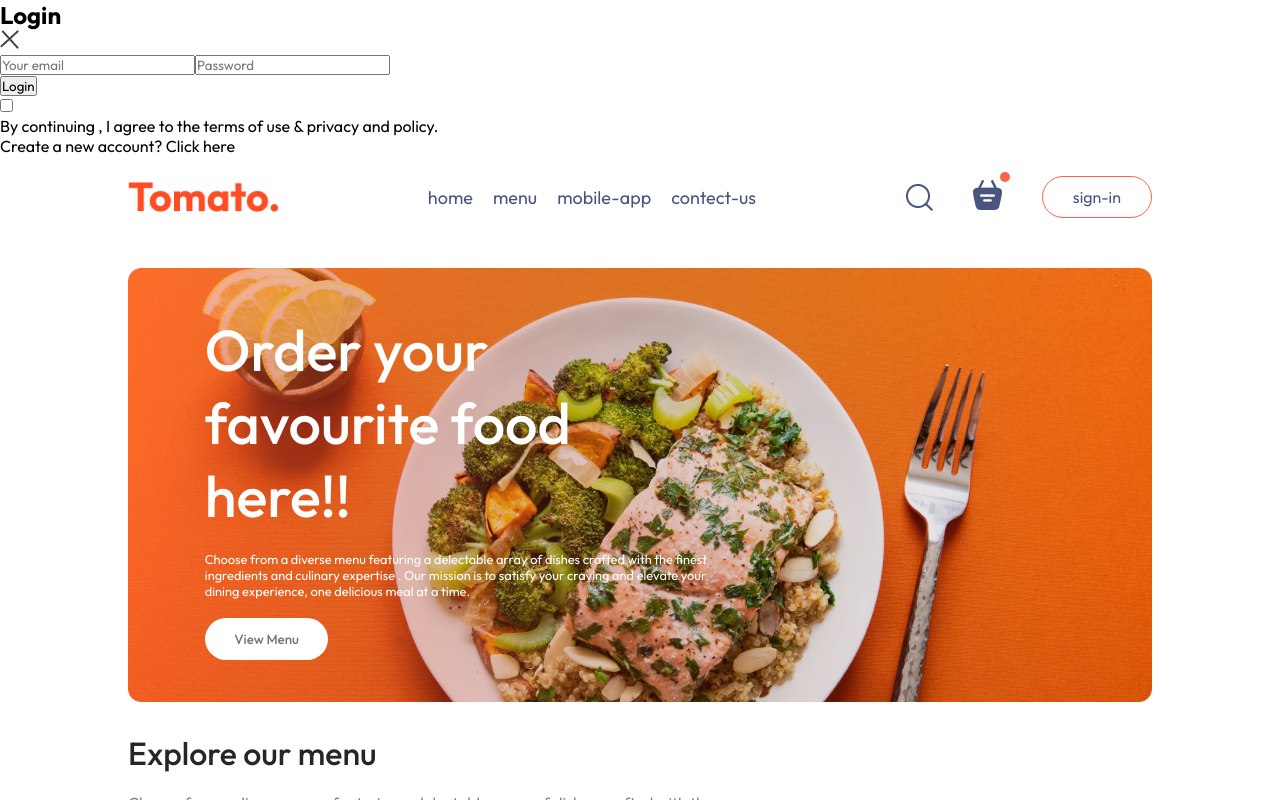
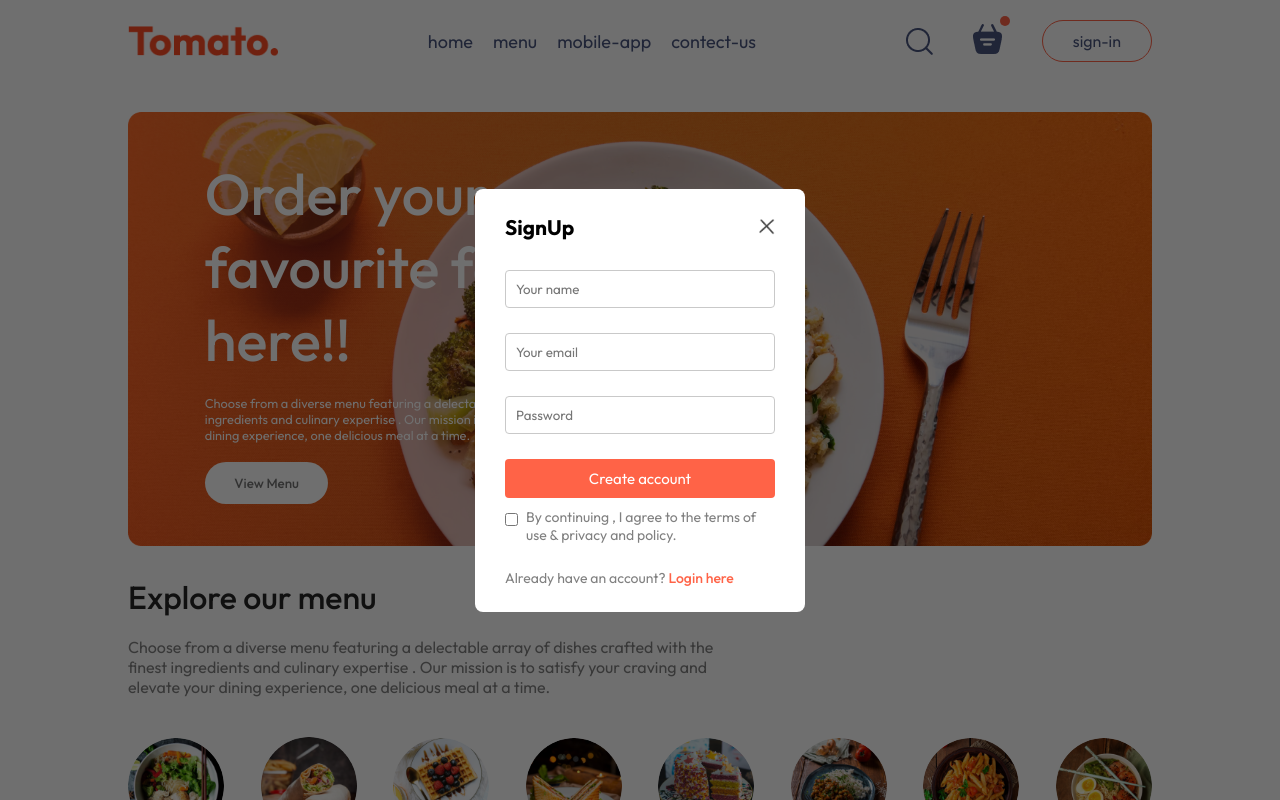
Before and after one commit to git-Sahitya/food-del, a React (Vite) app in the folder Frontend/: page / in a window 1280 px wide. Both pictures are taken after a click on the button "sign-in". Shown: the top 800 px of the page. Built offline with nearby package versions, Linux system fonts and the light colour scheme.

Commit message:
make a login and sign-up page

```diff
--- a/Frontend/src/components/LoginPopup/LoginPopup.css
+++ b/Frontend/src/components/LoginPopup/LoginPopup.css
@@ -0,0 +1,68 @@
+
+.login-popup{
+    position: absolute;
+    z-index: 1;
+    width: 100%;
+    height: 100%;
+    background-color: #00000090;
+    display: grid;
+}
+.login-popup-container{
+    place-self:center;
+    width: max(23vw , 330px);
+    color: #808080;
+    background-color: white;
+    display: flex;
+    flex-direction: column;
+    gap: 25px;
+    padding: 25px 30px;
+    border-radius: 8px;
+    font-size: 14px;
+    animation: fadIn 0.5s;
+}
+.login-popup-title{
+    display: flex;
+    justify-content: space-between;
+    align-items: center;
+    color: black;
+}
+.login-popup-title img{
+    width: 16px;
+    cursor: pointer;
+}
+
+.login-popup-inputs{
+    display: flex;
+    flex-direction: column;
+    gap: 20px;
+}
+.login-popup-inputs input{
+    outline: none;
+    border: 1px solid #c9c9c9;
+    padding: 10px;
+    border-radius: 4px;
+}
+
+.login-popup-container button{
+    border: none;
+    padding: 10px;
+    border-radius: 4px;
+    color: white;
+    background-color: tomato;
+    font-size: 15px;
+    cursor: pointer;
+}
+.login-popup-condition{
+    display: flex;
+    align-items: start;
+    gap: 8px;
+    margin-top: -15px;
+}
+.login-popup-container input{
+    margin-top: 5px;
+}
+.login-popup p span{
+    color: tomato;
+    font-weight: 500;
+    cursor: pointer;
+}
--- a/Frontend/src/components/LoginPopup/LoginPopup.jsx
+++ b/Frontend/src/components/LoginPopup/LoginPopup.jsx
@@ -3,7 +3,7 @@
 import {assets} from '../../assets/assets'
 
 const LoginPopup = ({setShowLogin}) => {
-    const [currState, setCurrState] = useState("Login")
+    const [currState, setCurrState] = useState("SignUp")
   return (
     <div className='login-popup'>
         <form  className='login-popup-container'>
@@ -16,7 +16,7 @@
                 <input type="email" placeholder='Your email' required />
                 <input type="password" placeholder='Password' required />
             </div>
-            <button>{currState === "Sign Up" ? "Create account" : "Login"}</button>
+            <button>{currState === "SignUp" ? "Create account" : "Login"}</button>
             <div className="login-popup-condition">
                 <input type="checkbox" required />
                 <p>By continuing , I agree to the terms of use & privacy and policy.</p>
```
